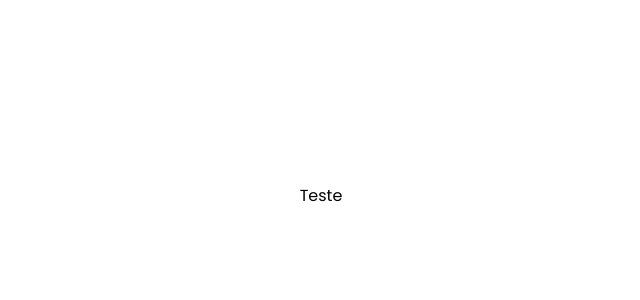
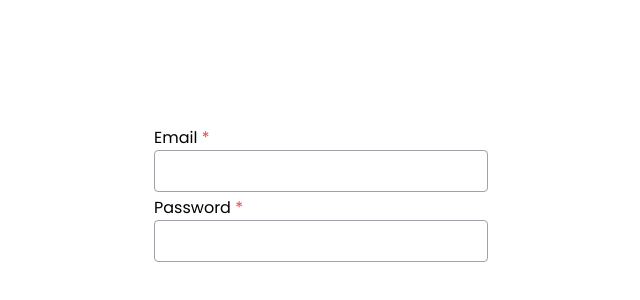
Before and after one commit to ChristieCardoso/fluxo-autenticacao, a Next.js app: page /login in a window 1280 px wide. Shown: the part 204-504 px from the top of the page, without its empty margins (319-959 px from the left). Built offline with nearby package versions, Linux system fonts and the light colour scheme.

Commit message:
criando input email, senha

```diff
--- a/src/app/login/page.jsx
+++ b/src/app/login/page.jsx
@@ -1,12 +1,17 @@
 "use client";
 
+import Input from '@/components/Input';
 import { Form, Formik } from 'formik'
 import React from 'react'
 
 export default function Login() {
   return (
     <main className="min-h-screen flex items-center justify-center">
-      <Formik>{({ values }) => <Form noValidate>Teste</Form>}</Formik>
-      </main>
+      <Formik>{({ values }) =>
+        <Form noValidate>
+          <Input name="email" type="email" required />
+          <Input name="password" type="password" required autoComplete="off" />
+        </Form>}</Formik>
+    </main>
   )
 }
--- /dev/null
+++ b/src/components/Input.jsx
@@ -0,0 +1,23 @@
+"use client";
+import { ErrorMessage, Field } from "formik";
+import React from "react";
+
+export default function Input({ name, label, type, required, ...props }) {
+  return (
+    <div className="flex flex-col">
+      <div className="capitalize">
+        {label || name} <span className="text-red-500">{required && "*"}</span>
+
+      </div>
+      <Field
+        name={name}
+        type={type}
+        {...props} className="p-2 rounded border-zinc-400 border border-solid outline-0 focus:border-blue-500" />
+
+      <div className="text-red-500 text-xs mt-1">
+        <ErrorMessage name={name} />
+      </div>
+
+    </div>
+  );
+}
```
